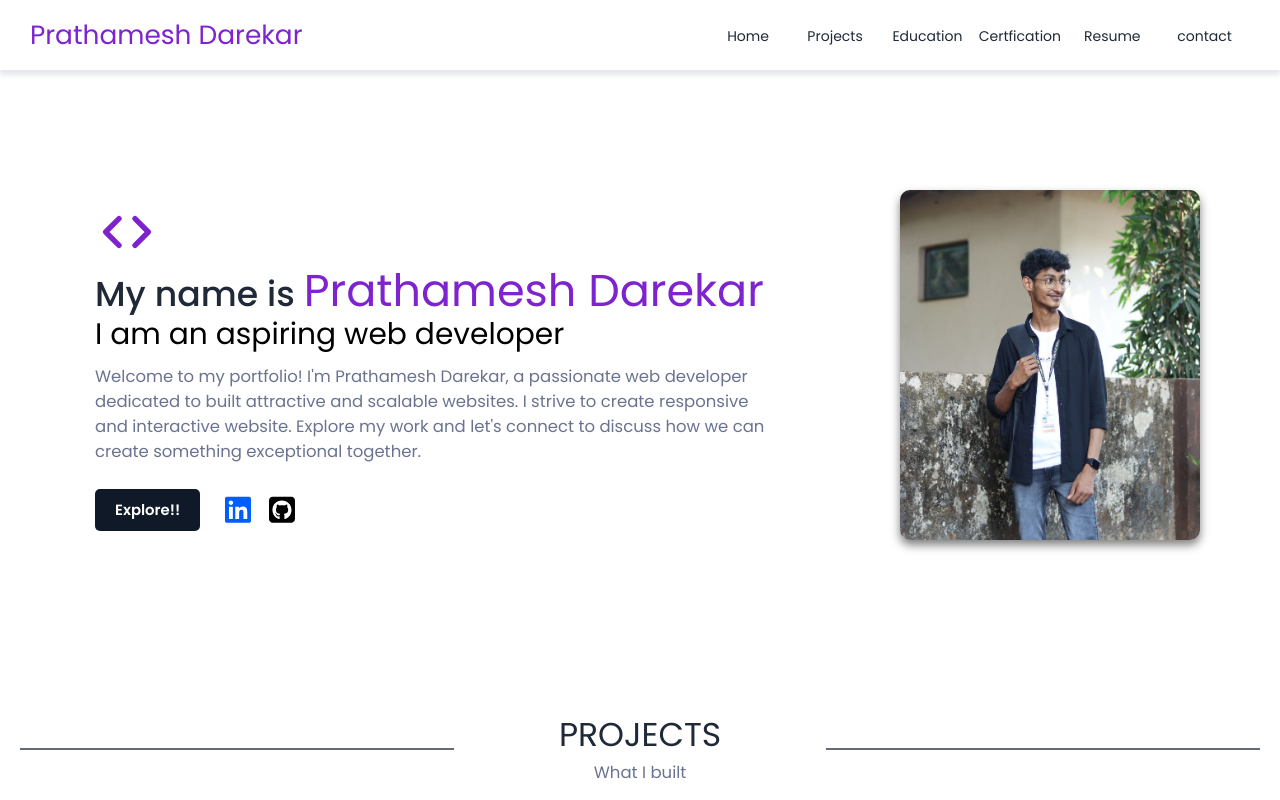
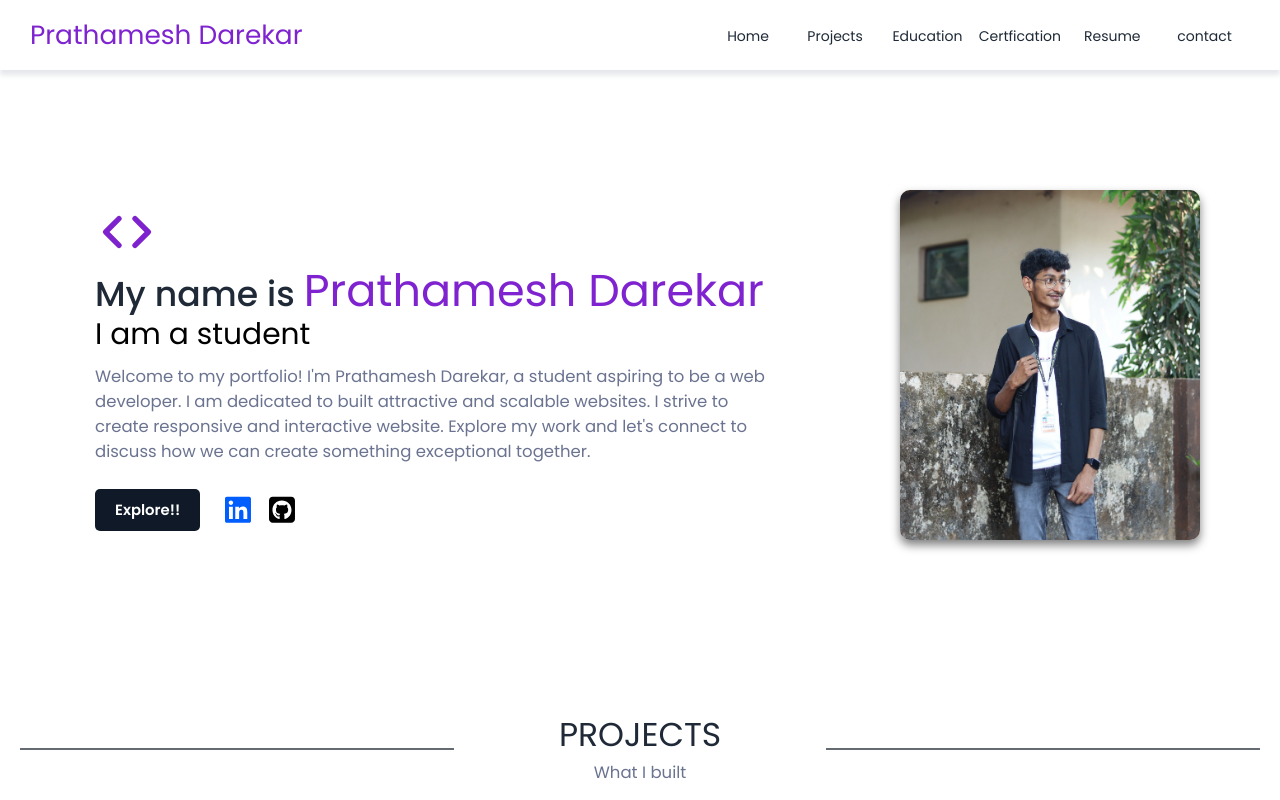
Before and after one commit to Prathamesh-Darekar/React-Portfolio, a React (Vite) app: page / in a window 1280 px wide. Shown: the top 800 px of the page. Built offline with nearby package versions, Linux system fonts and the light colour scheme.

Commit message:
Update Hero.jsx

```diff
--- a/src/components/Hero.jsx
+++ b/src/components/Hero.jsx
@@ -14,10 +14,10 @@ function heroSection() {
                     </div>
                     <div id="me">
                         <h2 id='my-name'>My name is <span>Prathamesh Darekar</span></h2>
-                        <h3>I am an aspiring web developer</h3>
+                        <h3>I am a student</h3>
                     </div>
                     <p>
-                        Welcome to my portfolio! I'm Prathamesh Darekar, a passionate web developer
+                        Welcome to my portfolio! I'm Prathamesh Darekar, a student aspiring to be a web developer. I am
                         dedicated to built attractive and scalable websites. I strive to create responsive and interactive website. Explore my work and
                         let's connect to discuss how we can create something exceptional together.
                     </p>
```
